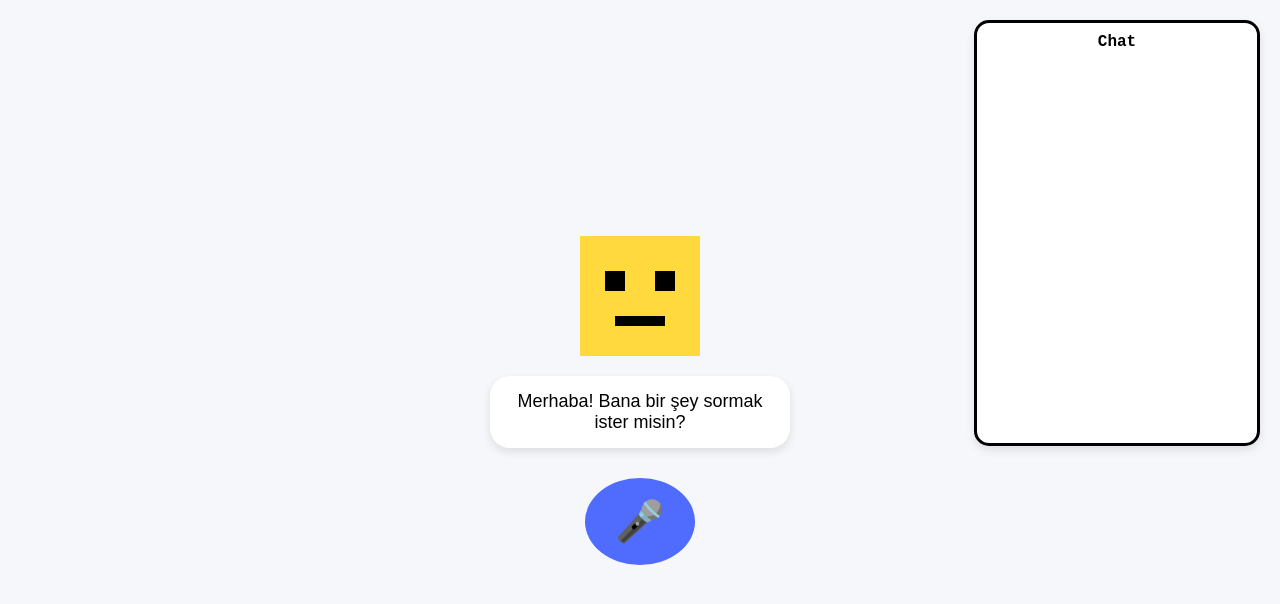
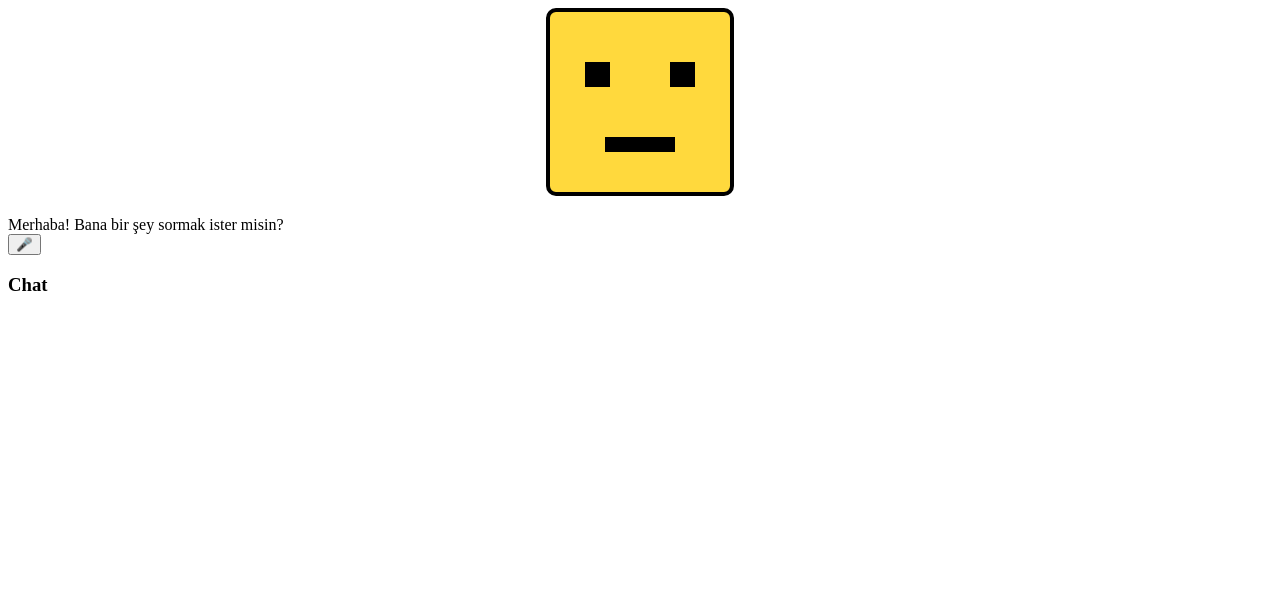
Before and after one commit to mipidip/pixel-buddy, a website: page public/index.html in a window 1280 px wide. Drawn offline with Linux system fonts and the light colour scheme.

Commit message:
Update konuşma animasyonu style.css

```diff
--- a/public/style.css
+++ b/public/style.css
@@ -1,135 +1,58 @@
-body {
-  margin: 0;
-  font-family: Arial, sans-serif;
-  background-color: #f6f7fb;
-  display: flex;
-  justify-content: center;
-  align-items: center;
-  height: 100vh;
-}
-
-.container {
-  text-align: center;
-}
-
-.character {
-  font-size: 80px;
-  margin-bottom: 20px;
-}
-
-.bubble {
-  background: white;
-  padding: 15px 20px;
-  border-radius: 20px;
-  width: 260px;
-  margin: 0 auto 30px;
-  box-shadow: 0 4px 10px rgba(0,0,0,0.1);
-  font-size: 18px;
-}
-
-.mic-btn {
-  font-size: 40px;
-  padding: 20px 30px;
-  border: none;
-  border-radius: 50%;
-  cursor: pointer;
-  background-color: #4f6cff;
-  color: white;
-}
-
-.mic-btn:hover {
-  background-color: #3c55d9;
-}
+/* ======================
+   ANIMATED PIXEL FACE (180px)
+====================== */
 
 .pixel-face {
-  width: 120px;
-  height: 120px;
-  background: #ffd93d;
+  width: 180px;
+  height: 180px;
+  background: #ffd93d; /* Pixel Buddy Sarısı */
   position: relative;
   margin: 0 auto 20px;
-  image-rendering: pixelated;
+  image-rendering: pixelated; /* Piksel hatlarını keskinleştirir */
+  border: 4px solid #000; /* Daha belirgin çocuksu hatlar */
+  border-radius: 10px;
 }
 
 .eye {
-  width: 20px;
-  height: 20px;
+  width: 25px;
+  height: 25px;
   background: black;
   position: absolute;
-  top: 35px;
+  top: 50px;
 }
 
 .eye.left {
-  left: 25px;
+  left: 35px;
 }
 
 .eye.right {
-  right: 25px;
+  right: 35px;
 }
 
 .mouth {
-  width: 50px;
-  height: 10px;
+  width: 70px;
+  height: 15px;
   background: black;
   position: absolute;
-  bottom: 30px;
-  left: 35px;
+  bottom: 40px;
+  left: 55px;
+  transition: all 0.1s ease; /* Yumuşak geçiş için */
 }
 
-.app {
-  display: flex;
-  gap: 30px;
+/* 🗣️ Konuşma Animasyonu Tetiklendiğinde Çalışacak CSS */
+.pixel-face.talking .mouth {
+  animation: talkAnim 0.2s infinite alternate;
 }
 
-.chat-box {
-  width: 260px;
-  height: 420px;
-  background: white;
-  border-radius: 15px;
-  padding: 10px;
-  overflow-y: auto;
-  box-shadow: 0 4px 10px rgba(0,0,0,0.1);
-  font-size: 14px;
+/* Ağzın açılıp kapanma hareketini simüle eden keyframes */
+@keyframes talkAnim {
+  0% {
+    height: 10px;
+    bottom: 42px;
+  }
+  100% {
+    height: 35px; /* Ağız açılıyor */
+    bottom: 30px;
+    border-radius: 5px; /* Açıldığında daha sevimli bir şekil alsın */
+  }
 }
-
-.chat-box h3 {
-  text-align: center;
-  margin-top: 0;
-  font-size: 16px;
-}
-
-.message {
-  margin-bottom: 10px;
-}
-
-.child {
-  color: #4f6cff;
-}
-
-.bot {
-  color: #333;
-}
-#chatBox {
-  position: fixed;
-  right: 20px;
-  top: 20px;
-  width: 260px;
-  height: 400px;
-  background: #fff;
-  border: 3px solid black;
-  padding: 10px;
-  font-family: monospace;
-  overflow-y: auto;
-}
-
-.message {
-  margin-bottom: 8px;
-  font-size: 14px;
-}
-
-.child {
-  color: blue;
-}
-
-.bot {
-  color: green;
-}
```
